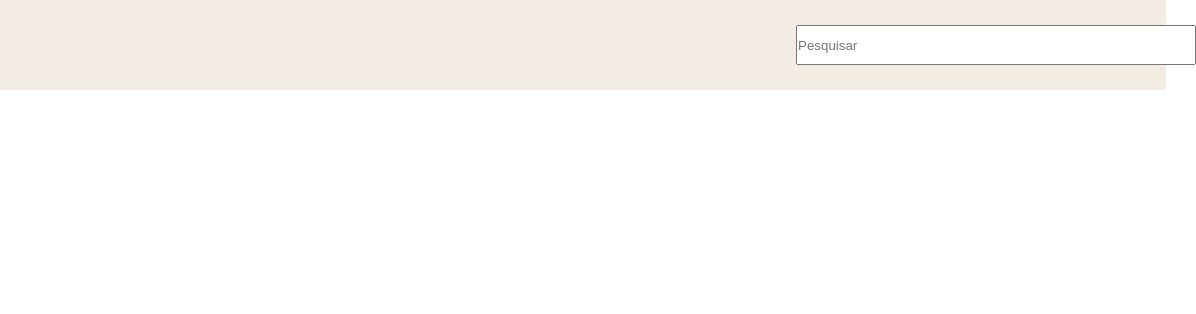
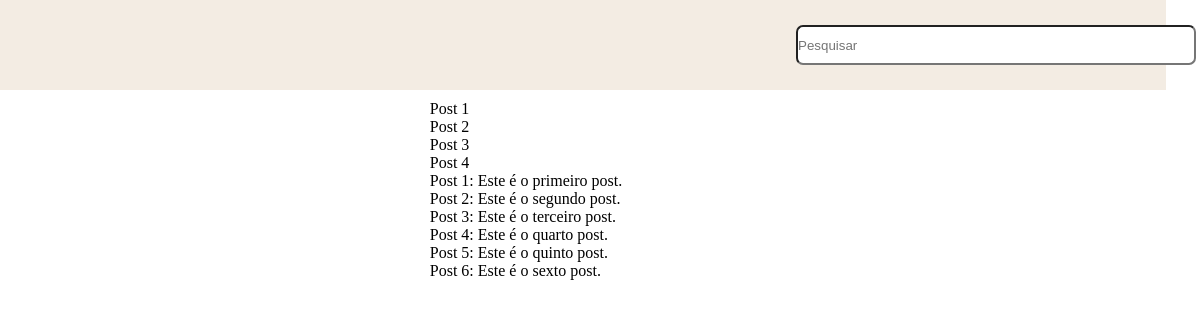
Before and after one commit to Epic-2025-1-Desenvolvimento-Web/clapcity, a plain HTML site: page src/Pages/index.html in a window 1280 px wide. Shown: the full height of the page, 114-1310 px from the left, 1196 px wide, since content can reach past the window. Drawn offline with Linux system fonts and the light colour scheme.

Commit message:
Botei divs

```diff
--- a/src/Pages/index.html
+++ b/src/Pages/index.html
@@ -10,13 +10,28 @@
     <img src="../../clapcity.png" alt="Logo do ClapCity, Palmas batendo e o Nome ClapCity em Baixo" class="logo">
 
     <div class="pesquisar">
-        <input type="Pesquisa" placeholder="Pesquisar">
+        <input type="text" placeholder="Pesquisar">
     </div>
 
 </header>
 <body>
 
 
+    <div class="container">
+
+    <div class="post">Post 1</div>
+    <div class="post">Post 2</div>
+    <div class="post">Post 3</div>
+    <div class="post">Post 4</div>
+    <div class="post">Post 1: Este é o primeiro post.</div>
+    <div class="post">Post 2: Este é o segundo post.</div>
+    <div class="post">Post 3: Este é o terceiro post.</div>
+    <div class="post">Post 4: Este é o quarto post.</div>
+    <div class="post">Post 5: Este é o quinto post.</div>
+    <div class="post">Post 6: Este é o sexto post.</div>
+
+
+    </div>
 
 </body>
 </html>
--- a/src/Public/style.css
+++ b/src/Public/style.css
@@ -5,25 +5,33 @@
 }
 
 header{
+    position: fixed;     /* fixa o header no topo */
+    top: 0;              /* distância do topo = 0 */
     background-color: #F3ECE3;
     width: 100%;
     display: flex;
     justify-content: space-evenly;
     align-items: center;
-
     max-height: 90px;
 
 }
 
 body{
     display: flex;
+    flex-direction: column;
+    width: 100%;
+    align-items: center;
 
 }
 
+.container{
+    margin-top: 100px;
+}
 .pesquisar input {
     width: 400px;
     height: 40px;
     margin-left: 800px;
+    border-radius: 7px;
 }
 
 .logo{
```
